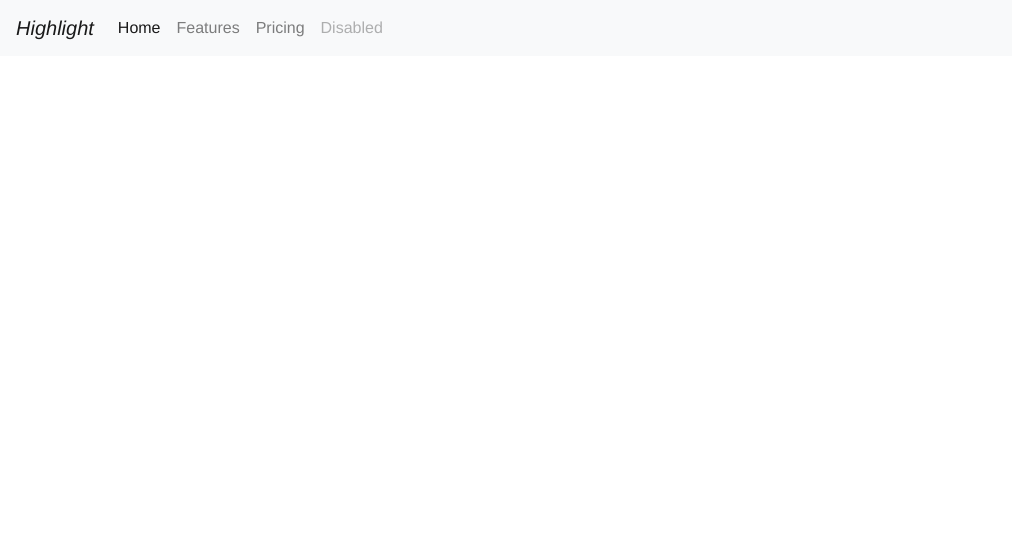
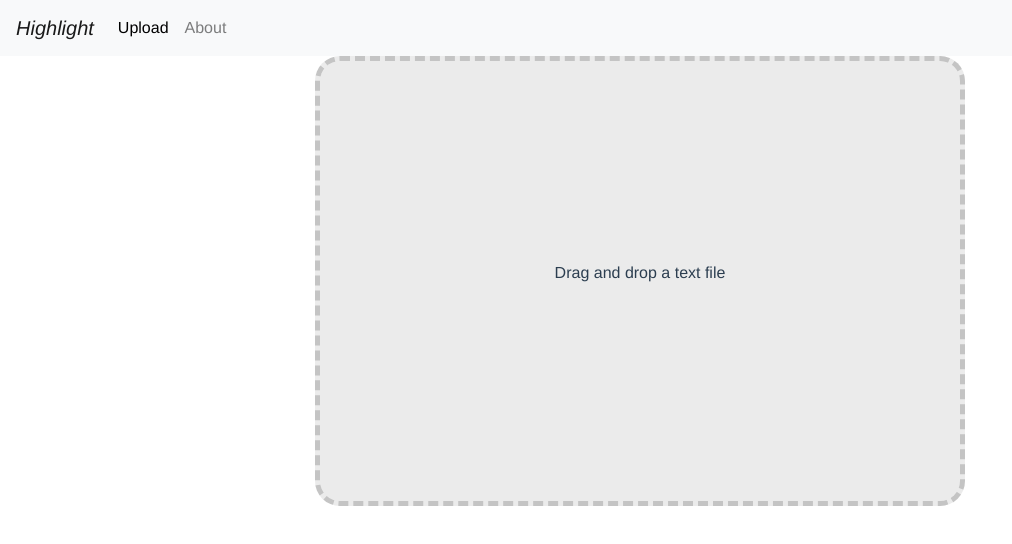
Before and after one commit to opendocsg/highlight, a Vue app: page /#/upload in a window 1280 px wide. Shown: the top 544 px of the page, without its empty margins (0-1012 px from the left). Built offline with nearby package versions, Linux system fonts and the light colour scheme.

Commit message:
rework flow for upload into highlight

```diff
--- a/src/Home.vue
+++ b/src/About.vue
@@ -1,13 +1,13 @@
 <template>
-  <div id="home">
-    Home
+  <div id="about">
+    This is the about page
   </div>
 </template>
 
 <script>
 
 export default {
-  name: 'home',
+  name: 'about',
 }
 
 </script>
--- a/src/App.vue
+++ b/src/App.vue
@@ -7,10 +7,8 @@
       </button>
       <div class="collapse navbar-collapse" id="navbarNavAltMarkup">
         <div class="navbar-nav">
-          <a class="nav-item nav-link active" href="#">Home <span class="sr-only">(current)</span></a>
-          <a class="nav-item nav-link" href="#">Features</a>
-          <a class="nav-item nav-link" href="#">Pricing</a>
-          <a class="nav-item nav-link disabled" href="#">Disabled</a>
+          <router-link class="nav-item nav-link" to="/upload">Upload</router-link>
+          <router-link class="nav-item nav-link" to="/about">About</router-link>
         </div>
       </div>
     </nav>
@@ -33,5 +31,12 @@ export default {
   -moz-osx-font-smoothing: grayscale;
   text-align: center;
   color: #2c3e50;
+  display: flex;
+  flex-direction: column;
+  height: 100%;
+}
+
+.nav-item.nav-link.router-link-active {
+  color:black;
 }
 </style>
--- a/src/components/UploadPage.vue
+++ b/src/components/UploadPage.vue
@@ -1,7 +1,9 @@
 <template>
-  <div id="dropbox" style="display: flex; justify-content: center">
-    <div v-if="rawText === ''" class="dropbox">
-      Drag and drop a txt file...
+  <div class="upload-page">
+    <div id="dropbox">
+      <p>
+        Drag and drop a text file
+      </p>
     </div>
   </div>
 </template>
@@ -9,29 +11,17 @@
 <script>
 
 export default {
-  data () {
-    return {
-      fileTitle: '',
-      processedText: [],
-      rawText: '',
-    }
+  mounted() {
+    let dropbox = document.getElementById("dropbox")
+    dropbox.addEventListener("dragenter", this.dragenter, false)
+    dropbox.addEventListener("dragover", this.dragover, false)
+    dropbox.addEventListener("drop", this.drop, false)
   },
-  mounted() {
-    this.$root.$on('fileUploaded', (fileTitle, text) => {
-      this.fileTitle = fileTitle
-      this.rawText = text
-    })
-    let dropbox = document.getElementById("dropbox");
-    dropbox.addEventListener("dragenter", this.dragenter, false);
-    dropbox.addEventListener("dragover", this.dragover, false);
-    dropbox.addEventListener("drop", this.drop, false);
-  },
-  watch: {
-    rawText () {
-      if (this.rawText !== '') {
-        this.processedText = this.rawText.split('\n')
-      }
-    }
+  beforeDestroy() {
+    let dropbox = document.getElementById("dropbox")
+    dropbox.removeEventListener("dragenter")
+    dropbox.removeEventListener("dragover")
+    dropbox.removeEventListener("drop")
   },
   methods: {
     dragenter(e) {
@@ -49,20 +39,36 @@ export default {
       const dt = e.dataTransfer;
       const file = dt.files[0];
       // TODO: Check file extension
-      this.fileTitle = file.name
       let reader = new FileReader()
       reader.readAsText(file)
       reader.onload = () => {
-        this.rawText = reader.result
+        this.onSuccessUpload(file.name, reader.result)
       }
+    },
+    onSuccessUpload(title, rawText) {
+      this.$router.push({
+        name: 'highlightPage',
+        params: {
+          title: title,
+          processedText: this.processText(rawText)
+        }
+      })
+    },
+    processText(text) {
+      return text.split('\n')
     }
   }
 }
 </script>
 
 <style>
-.dropbox {
-  align-self: center;
+.upload-page {
+  display: flex;
+  align-items: center;
+  justify-content: center;
+}
+
+#dropbox {
   background-color: #EBEBEB;
   display: flex;
   align-items: center;
@@ -71,17 +77,5 @@ export default {
   border-radius: 25px;
   width: 650px;
   height: 450px;
-  margin-top: 100px;
-}
-.file-text {
-  text-align: left;
-}
-.file-title {
-  font-size: 24px;
-  line-height: 33px;
-  margin-top: 10px;
-}
-.main-highlight-window {
-  margin-top: 20px;
 }
 </style>
--- a/src/routes.js
+++ b/src/routes.js
@@ -1,9 +1,26 @@
-import home from '@/Home'
+import About from '@/About'
+import UploadPage from '@/components/UploadPage'
+import HighlightPage from '@/components/HighlightPage'
 
 export default [
   {
     path: '/',
-    name: 'home',
-    component: home
+    redirect: '/upload'
+  },
+  {
+    path: '/upload',
+    name: 'uploadPage',
+    component: UploadPage
+  },
+  {
+    path: '/highlight',
+    name: 'highlightPage',
+    component: HighlightPage,
+    props: true
+  },
+  {
+    path: '/about',
+    name: 'about',
+    component: About
   }
 ]
```
